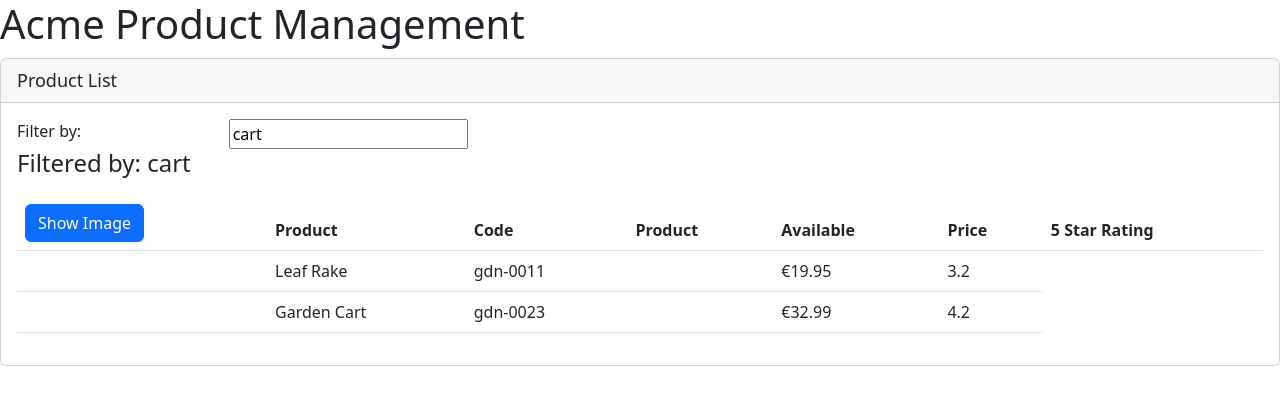
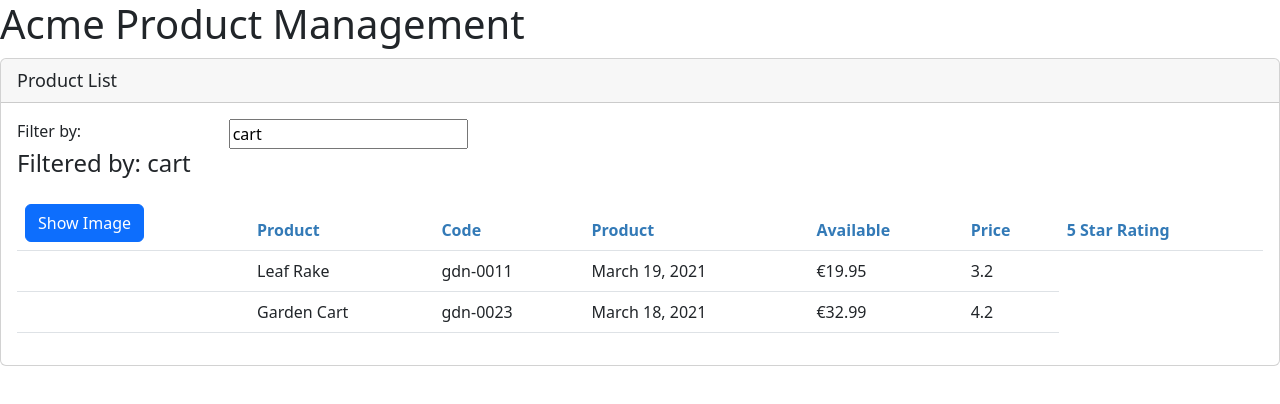
Before and after one commit to stevoST/Angular-Pluralsight-tutorial, an Angular app: page / in a window 1280 px wide. Shown: the top 404 px of the page. Built offline with nearby package versions, Linux system fonts and the light colour scheme.

Commit message:
encapsulating component styles

```diff
--- /dev/null
+++ b/src/app/products/product-list.component.css
@@ -0,0 +1,3 @@
+thead {
+  color: #337AB7;
+}
--- a/src/app/products/product-list.component.html
+++ b/src/app/products/product-list.component.html
@@ -44,7 +44,7 @@
         </td>
         <td>{{product.productName}}</td>
         <td>{{product.productCode | lowercase}}</td>
-        <td>{{product.releaseDateg}}</td>
+        <td>{{product.releaseDate}}</td>
         <td>{{product.price | currency:"EUR":"symbol":"1.2-2"}}</td>
         <td>{{product.starRating}}</td>
       </tr>
--- a/src/app/products/product-list.component.ts
+++ b/src/app/products/product-list.component.ts
@@ -3,7 +3,8 @@ import {Iproduct} from "./product";
 
 @Component({
   selector: 'pm-products',
-  templateUrl: './product-list.component.html'
+  templateUrl: './product-list.component.html',
+  styleUrls: ['./product-list.component.css']
 })
 
 export class ProductListComponent {
```
